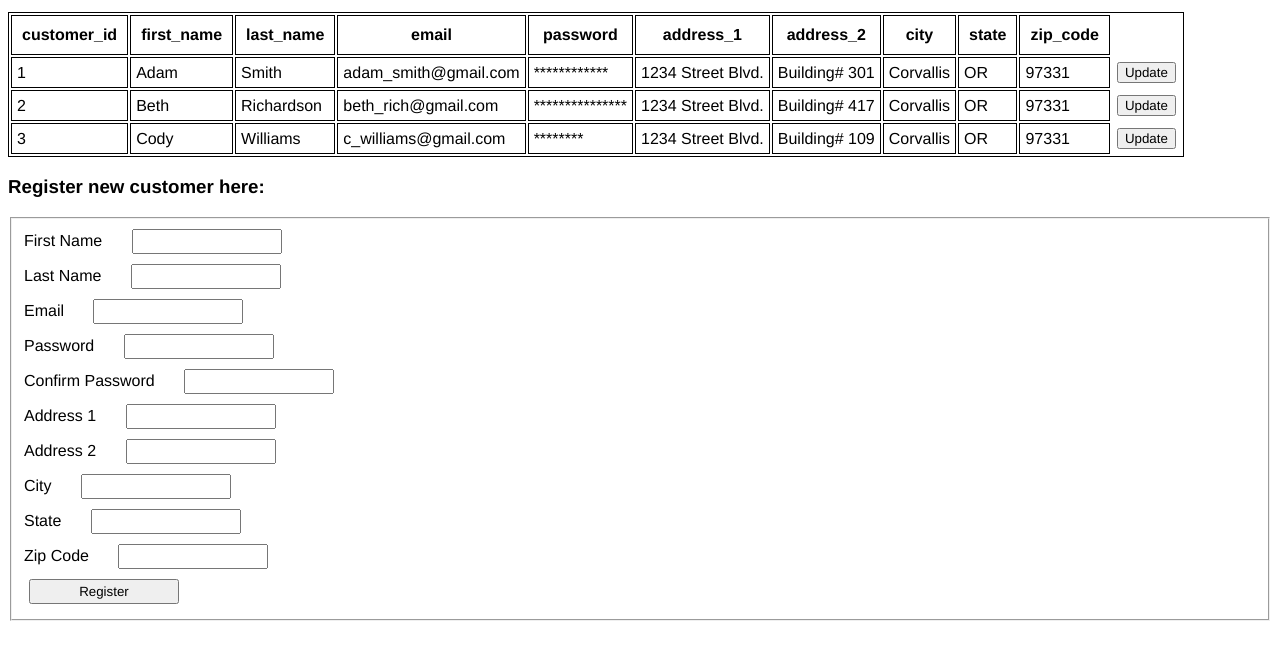
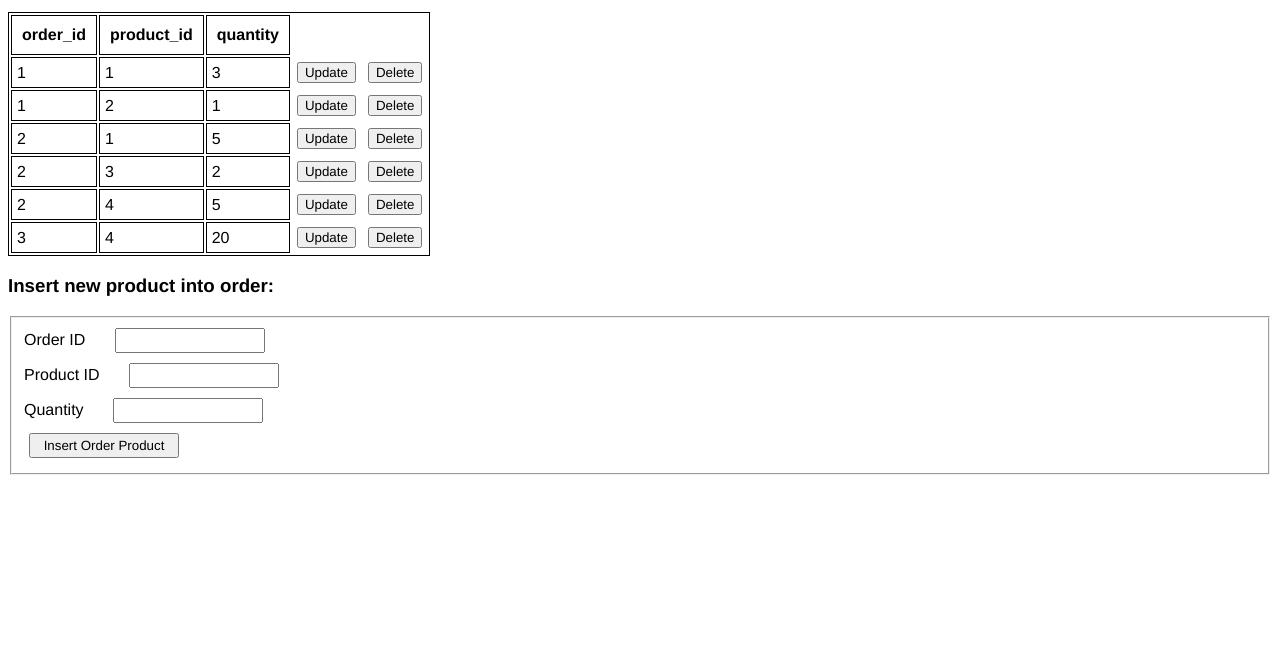
Before and after one commit to lamcal/Step3HTML, a plain HTML site: page pages/order_products.html in a window 1280 px wide. Shown: the part 143-800 px from the top of the page. Drawn offline with Linux system fonts and the light colour scheme.

Commit message:
Order_Products Relationship Entity
Created junction table for Orders Products M:M relationship with Insert, Update and Delete functionality

```diff
--- a/pages/order_products.html
+++ b/pages/order_products.html
@@ -26,96 +26,71 @@
 		<table>
 			<thead>
 				<tr>
-					<th>customer_id</th>
-					<th>first_name</th>
-					<th>last_name</th>
-					<th>email</th>
-					<th>password</th>
-					<th>address_1</th>
-					<th>address_2</th>
-					<th>city</th>
-					<th>state</th>
-					<th>zip_code</th>
+					<th>order_id</th>
+					<th>product_id</th>
+					<th>quantity</th>
 				</tr>
 			</thead>
 			<tbody>
 				<tr>
 					<td>1</td>
-					<td>Adam</td>
-					<td>Smith</td>
-					<td>adam_smith@gmail.com</td>
-					<td>************</td>
-					<td>1234 Street Blvd.</td>
-					<td>Building# 301</td>
-					<td>Corvallis</td>
-					<td>OR</td>
-					<td>97331</td>
+					<td>1</td>
+					<td>3</td>
 					<td class="update_button"><button type="button">Update</button></td>
+					<td class="delete_button"><button type="button">Delete</button></td>
+				</tr>
+				<tr>
+					<td>1</td>
+					<td>2</td>
+					<td>1</td>
+					<td class="update_button"><button type="button">Update</button></td>
+					<td class="delete_button"><button type="button">Delete</button></td>
 				</tr>
 				<tr>
 					<td>2</td>
-					<td>Beth</td>
-					<td>Richardson</td>
-					<td>beth_rich@gmail.com</td>
-					<td>***************</td>
-					<td>1234 Street Blvd.</td>
-					<td>Building# 417</td>
-					<td>Corvallis</td>
-					<td>OR</td>
-					<td>97331</td>
+					<td>1</td>
+					<td>5</td>
 					<td class="update_button"><button type="button">Update</button></td>
+					<td class="delete_button"><button type="button">Delete</button></td>
+				</tr>
+				<tr>
+					<td>2</td>
+					<td>3</td>
+					<td>2</td>
+					<td class="update_button"><button type="button">Update</button></td>
+					<td class="delete_button"><button type="button">Delete</button></td>
+				</tr>
+				<tr>
+					<td>2</td>
+					<td>4</td>
+					<td>5</td>
+					<td class="update_button"><button type="button">Update</button></td>
+					<td class="delete_button"><button type="button">Delete</button></td>
 				</tr>
 				<tr>
 					<td>3</td>
-					<td>Cody</td>
-					<td>Williams</td>
-					<td>c_williams@gmail.com</td>
-					<td>********</td>
-					<td>1234 Street Blvd.</td>
-					<td>Building# 109</td>
-					<td>Corvallis</td>
-					<td>OR</td>
-					<td>97331</td>
+					<td>4</td>
+					<td>20</td>
 					<td class="update_button"><button type="button">Update</button></td>
+					<td class="delete_button"><button type="button">Delete</button></td>
 				</tr>
 			</tbody>
 		</table>
 
 		<form>
-			<h3>Register new customer here: </h3>
+			<h3>Insert new product into order: </h3>
 			<fieldset>
-				<label>First Name</label>
-				<input type="text" name="first_name" id="first_name" maxlength="100">
+				<label>Order ID</label>
+				<input type="number" name="order_id" id="order_id" maxlength="100">
 				<br>
-				<label>Last Name</label>
-				<input type="text" name="last_name" id="last_name" maxlength="100">
+				<label>Product ID</label>
+				<input type="number" name="product_id" id="product_id" maxlength="100">
 				<br>
-				<label>Email</label>
-				<input type="text" name="email" id="email" maxlength="100">
-				<br>
-				<label>Password</label>
-				<input type="text" name="password" id="password" maxlength="100">
-				<br>
-				<label>Confirm Password</label>
-				<input type="text" name="password_confirm" id="password_confirm" maxlength="100">
-				<br>
-				<label>Address 1</label>
-				<input type="text" name="address_1" id="address_1" maxlength="100">
-				<br>
-				<label>Address 2</label>
-				<input type="text" name="address_2" id="address_2" maxlength="100">
-				<br>
-				<label>City</label>
-				<input type="text" name="city" id="city" maxlength="100">
-				<br>
-				<label>State</label>
-				<input type="text" name="state" id="state" maxlength="100">
-				<br>
-				<label>Zip Code</label>
-				<input type="number" name="zip_code" id="zip_code" maxlength="100">
+				<label>Quantity</label>
+				<input type="number" name="quantity" id="quantity" maxlength="100">
 				<br>
 
-				<input type="submit" name="register_submit" id="register_submit" value="Register">
+				<input type="submit" name="insert_order_product" id="insert_order_product" value="Insert Order Product">
 			</fieldset>
 		</form>
 
```
Also changed, not shown: pages/orders.html (+3 -3 lines).
